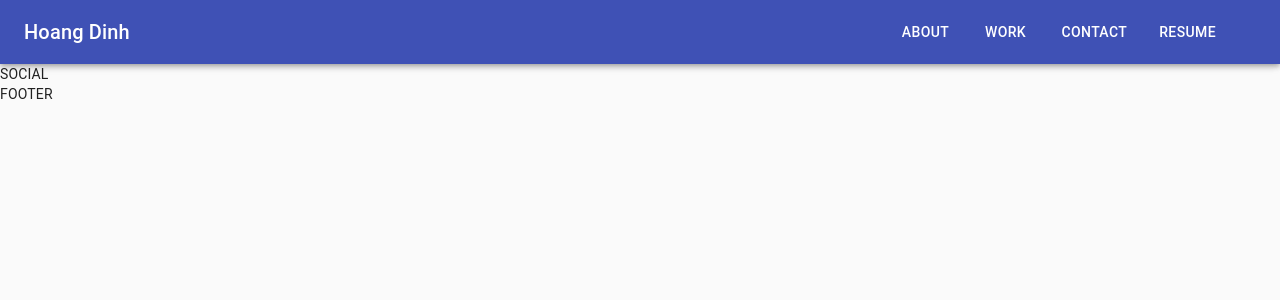
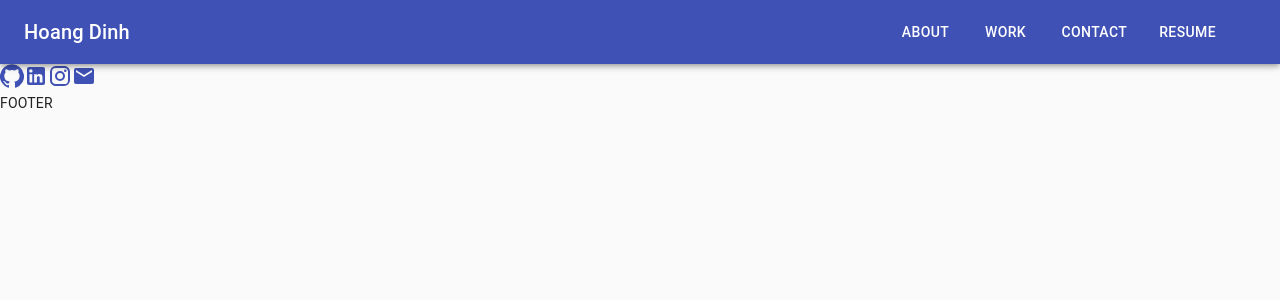
Before and after one commit to HoangTienDinh/portfolio-v2, a React (Create React App) app: page / in a window 1280 px wide. Shown: the top 300 px of the page. Built offline with nearby package versions, Linux system fonts and the light colour scheme.

Commit message:
install icons, add icons with relevant links

```diff
--- a/package.json
+++ b/package.json
@@ -4,6 +4,7 @@
   "private": true,
   "dependencies": {
     "@material-ui/core": "^4.11.0",
+    "@material-ui/icons": "^4.9.1",
     "@testing-library/jest-dom": "^4.2.4",
     "@testing-library/react": "^9.5.0",
     "@testing-library/user-event": "^7.2.1",
--- a/src/components/layout/Social.js
+++ b/src/components/layout/Social.js
@@ -1,11 +1,27 @@
-import React from 'react'
+import React from "react";
+import GitHubIcon from "@material-ui/icons/GitHub";
+import LinkedInIcon from "@material-ui/icons/LinkedIn";
+import InstagramIcon from "@material-ui/icons/Instagram";
+import EmailIcon from "@material-ui/icons/Email";
+import Link from "@material-ui/core/Link";
 
 const Social = () => {
-    return (
-        <div>
-            SOCIAL
-        </div>
-    )
-}
+  return (
+    <div>
+      <Link href="https://github.com/HoangTienDinh" target="blank">
+        <GitHubIcon />
+      </Link>
+      <Link href="https://www.linkedin.com/in/hoangdinh90/" target="blank">
+        <LinkedInIcon />
+      </Link>
+      <Link href="https://www.instagram.com/hohohoang/" target="blank">
+        <InstagramIcon />
+      </Link>
+      <Link href="mailto:hoangdinh90@gmail.com" target="blank">
+        <EmailIcon />
+      </Link>
+    </div>
+  );
+};
 
-export default Social
+export default Social;
```
Also changed, not shown: 1 other file (tests, documents, lock files or other folders).
